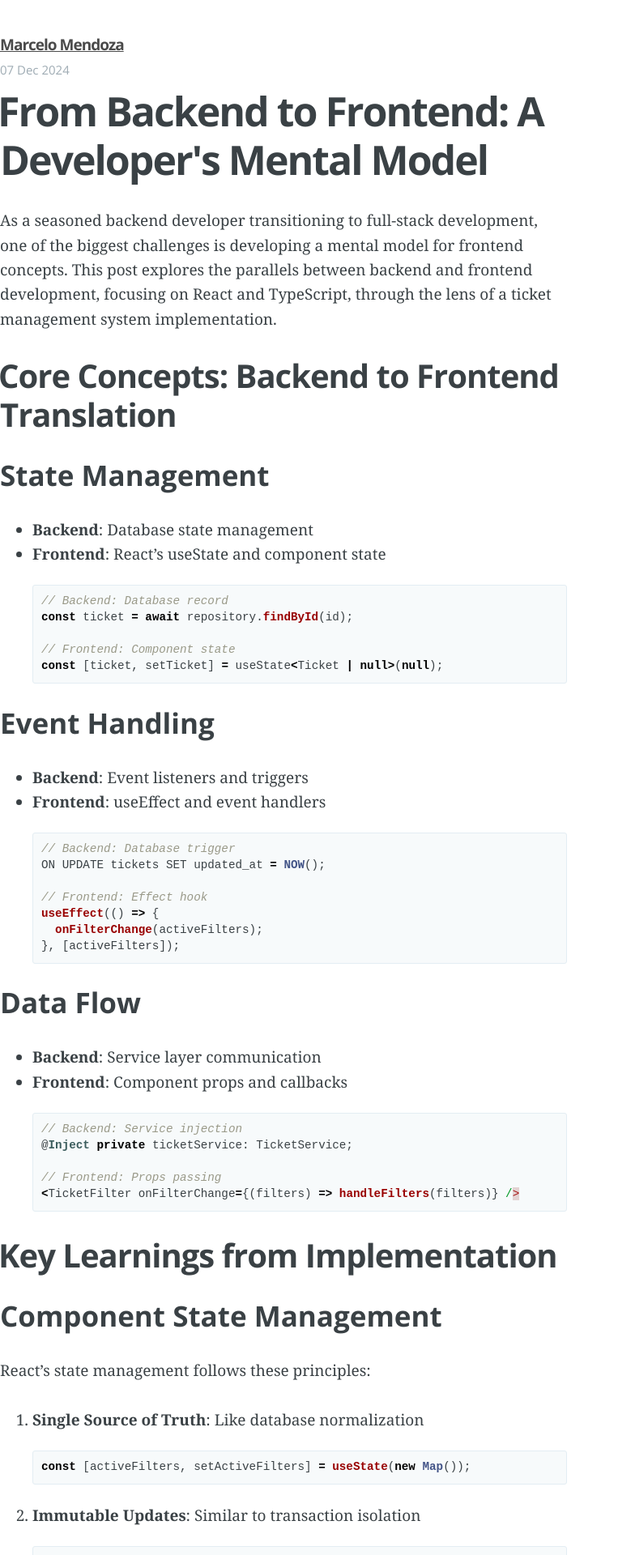
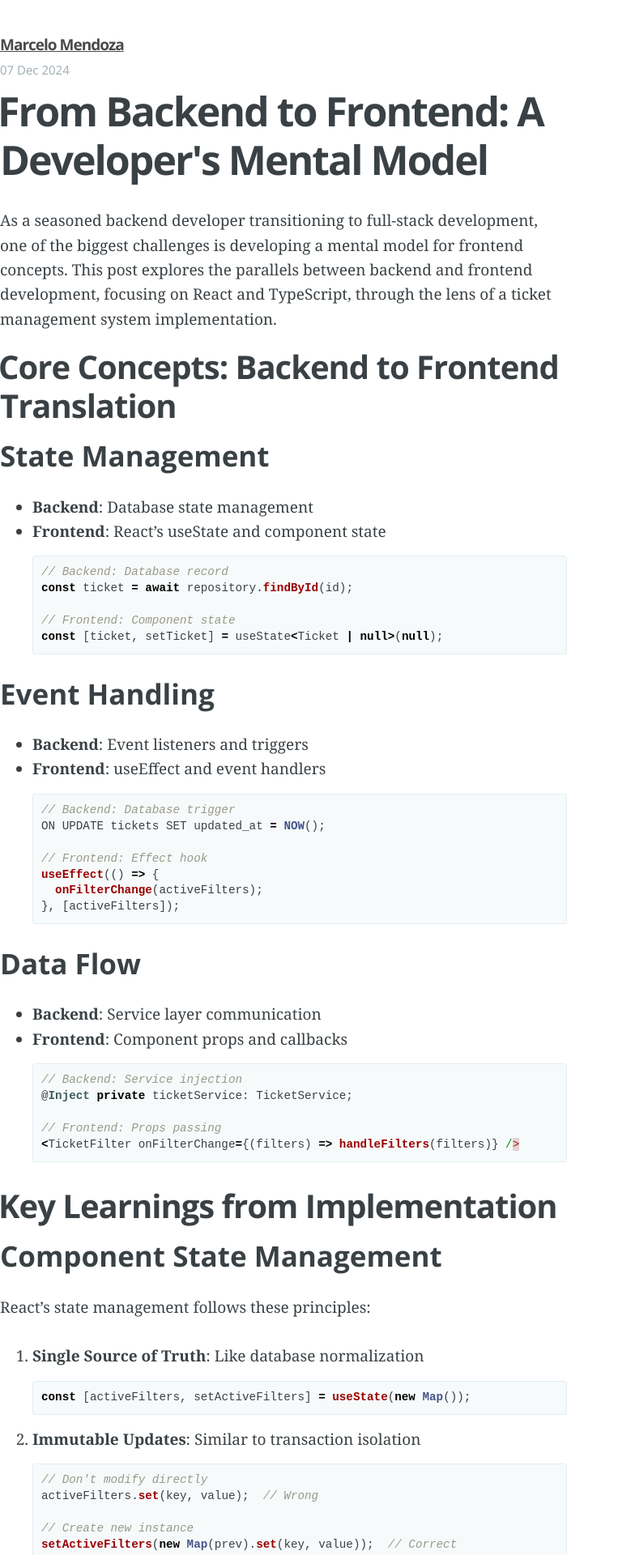
Before and after one commit to mjmendo/mjmendo.github.io, a Jekyll site: the page built from _posts/2024-12-07-backend-to-frontend-mental-models.md, in a window 1280 px wide. Shown: the top 1920 px of the page at 81% size, without its empty margins (0-763 px from the left). Built offline with Jekyll 4.4.1, drawn with Linux system fonts in a browser that asks for light colours; Markdown is read by kramdown in place of the engine named in the settings.

Commit message:
Fix styles for posts and content

```diff
--- a/assets/css/custom.css
+++ b/assets/css/custom.css
@@ -65,7 +65,42 @@
 /* Fix post width */
 .post {
     width: 100%;
-    margin: 4rem 0;
+    max-width: 700px;
+    margin: 4rem auto;
+    padding-bottom: 4rem;
+}
+
+/* Post content styles */
+.post-content {
+    width: 100%;
+    max-width: 700px;
+    margin: 2rem auto;
+}
+
+.post-content h1,
+.post-content h2,
+.post-content h3,
+.post-content h4 {
+    margin-top: 2rem;
+    margin-bottom: 1rem;
+}
+
+.post-content p {
+    margin-bottom: 1.5rem;
+    line-height: 1.6;
+}
+
+.post-content pre {
+    margin: 1.5rem 0;
+    padding: 1rem;
+    background: #F7FAFB;
+    border-radius: 3px;
+    overflow-x: auto;
+}
+
+.post-content pre code {
+    padding: 0;
+    background: transparent;
 }
 
 /* Override original theme's post styles */
@@ -97,6 +132,12 @@
     .content .post {
         margin: 2rem 0;
     }
+
+    .post,
+    .post-content {
+        width: 100%;
+        padding: 0;
+    }
 }
 
 @media only screen and (max-width: 500px) {
```
